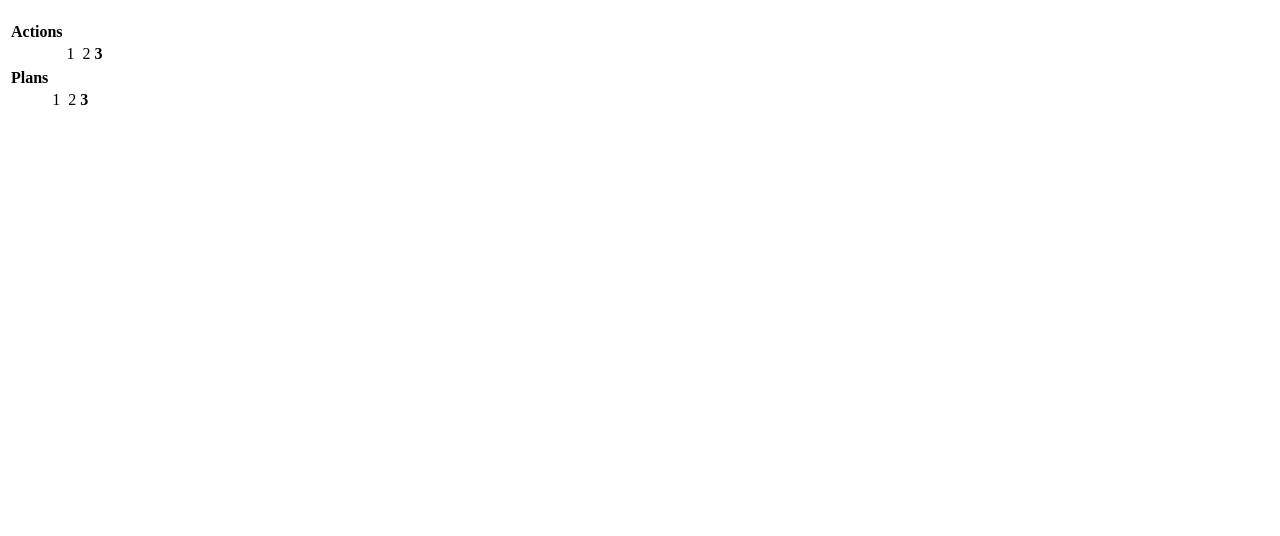
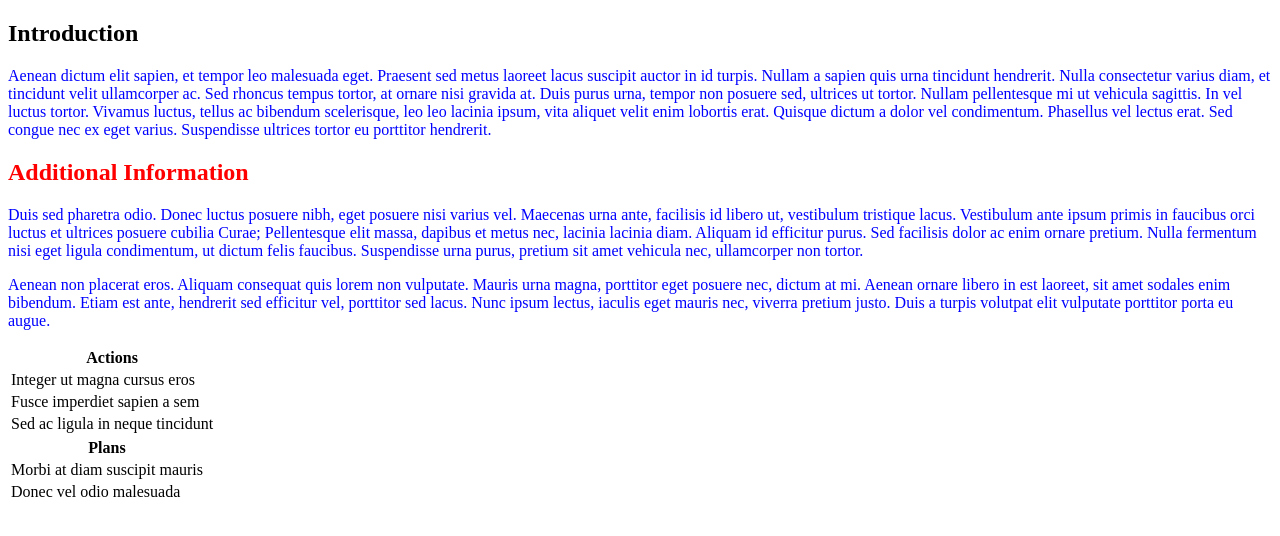
Before and after one commit to Pavlo-Zubovych/HW_03_adaptive-page, a plain HTML site: page index.html in a window 1280 px wide. Drawn offline with Linux system fonts and the light colour scheme.

Commit message:
base markap

```diff
--- a/index.html
+++ b/index.html
@@ -13,13 +13,32 @@
 	<div class="content">
 		<main>
 			<article>
-				<h1></h1>
-				<p></p>
+				<h1>Introduction</h1>
+				<p>Aenean dictum elit sapien, et tempor leo malesuada eget. Praesent sed metus laoreet
+					lacus suscipit auctor in id turpis. Nullam a sapien quis urna tincidunt hendrerit. Nulla
+					consectetur varius diam, et tincidunt velit ullamcorper ac. Sed rhoncus tempus tortor, at ornare
+					nisi gravida at. Duis
+					purus urna, tempor non posuere sed, ultrices ut tortor. Nullam
+					pellentesque mi ut vehicula sagittis. In vel luctus tortor. Vivamus luctus, tellus ac bibendum
+					scelerisque, leo leo lacinia ipsum, vita aliquet velit enim lobortis erat. Quisque dictum a
+					dolor vel condimentum. Phasellus vel lectus erat. Sed congue nec ex eget varius.
+					Suspendisse ultrices tortor eu porttitor hendrerit.</p>
 			</article>
 			<article>
-				<h2></h2>
-				<p></p>
-				<p></p>
+				<h2>Additional Information</h2>
+				<p>Duis sed pharetra odio. Donec luctus posuere nibh, eget posuere nisi varius vel. Maecenas urna ante,
+					facilisis id libero
+					ut, vestibulum tristique lacus. Vestibulum ante ipsum primis in
+					faucibus orci luctus et ultrices posuere cubilia Curae; Pellentesque elit massa, dapibus et
+					metus nec, lacinia lacinia diam. Aliquam id efficitur purus. Sed facilisis dolor ac enim ornare
+					pretium. Nulla fermentum nisi eget ligula condimentum, ut dictum felis faucibus.
+					Suspendisse urna purus, pretium sit amet vehicula nec, ullamcorper non tortor.</p>
+
+				<p>Aenean non placerat eros. Aliquam consequat quis lorem non vulputate. Mauris urna
+					magna, porttitor eget posuere nec, dictum at mi. Aenean ornare libero in est laoreet, sit
+					amet sodales enim bibendum. Etiam est ante, hendrerit sed efficitur vel, porttitor sed lacus.
+					Nunc ipsum lectus, iaculis eget mauris nec, viverra pretium justo. Duis a turpis volutpat elit
+					vulputate porttitor porta eu augue.</p>
 			</article>
 		</main>
 
@@ -30,15 +49,20 @@
 						<th> Actions</th>
 					</tr>
 
-					<th>
-					<td>1</td>
-					</tn>
-					<th>
-					<td>2</td>
-					</th>
-					<th>
-						3
-					</th>
+					<tr>
+						<td>Integer ut magna cursus eros</td>
+					</tr>
+
+					<tr>
+						<td>Fusce imperdiet sapien a sem</td>
+					</tr>
+
+					<tr>
+						<td>
+							Sed ac ligula in neque tincidunt
+						</td>
+					</tr>
+
 				</table>
 			</div>
 			<div class="plans">
@@ -47,15 +71,13 @@
 						<th> Plans</th>
 					</tr>
 
-					<th>
-					<td>1</td>
-					</tn>
-					<th>
-					<td>2</td>
-					</th>
-					<th>
-						3
-					</th>
+					<tr>
+						<td>Morbi at diam suscipit mauris</td>
+					</tr>
+
+					<tr>
+						<td>Donec vel odio malesuada</td>
+					</tr>
 				</table>
 			</div>
 		</aside>
```
